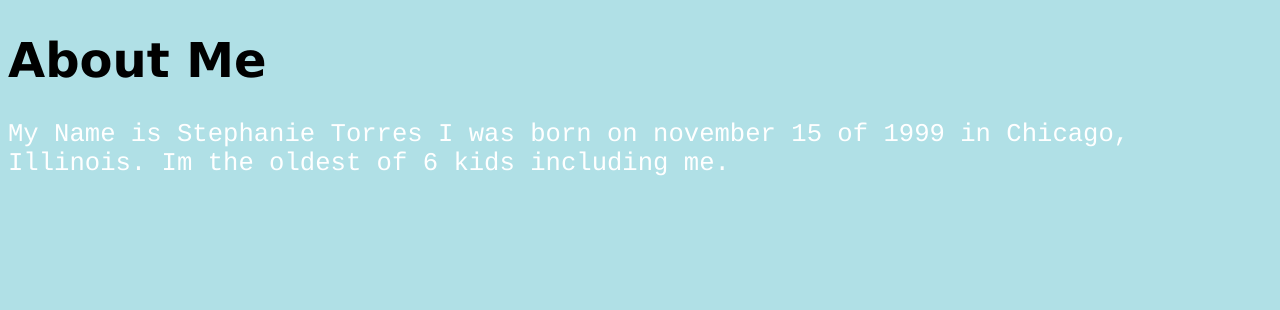
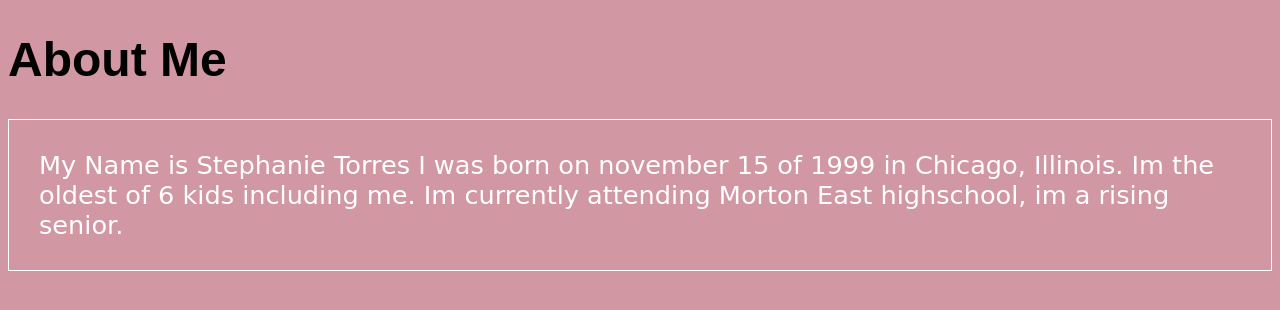
Before and after one commit to Camraneke/stephanie002.github.io, a plain HTML site: page index.html in a window 1280 px wide. Drawn offline with Linux system fonts and the light colour scheme.

Commit message:
Update index.html

```diff
--- a/index.html
+++ b/index.html
@@ -4,17 +4,19 @@
 <head>
 <style>
 
-  body {background-color: powderblue;}
+  body {background-color: rgb(209, 151, 163);}
 
   h1 {
     color: Black;
-    font-family: verdana;
+    font-family:Chalkduster, fantasy;
     font-size: 300%;
 }
 p  {
     color: white;
-    font-family: courier;
+    font-family: Caflisch Script Pro, cursive;
     font-size: 160%;
+    border: 1px solid white;
+   padding: 30px;
 }
 
 </style>
@@ -22,7 +24,7 @@ p  {
 <body>
 
 <h1>About Me </h1>
-<p> My Name is Stephanie Torres I was born on november 15 of 1999 in Chicago, Illinois. Im the oldest of 6 kids including me.
+<p> My Name is Stephanie Torres I was born on november 15 of 1999 in Chicago, Illinois. Im the oldest of 6 kids including me. Im currently attending Morton East highschool, im a rising senior.
 
 
 
```
